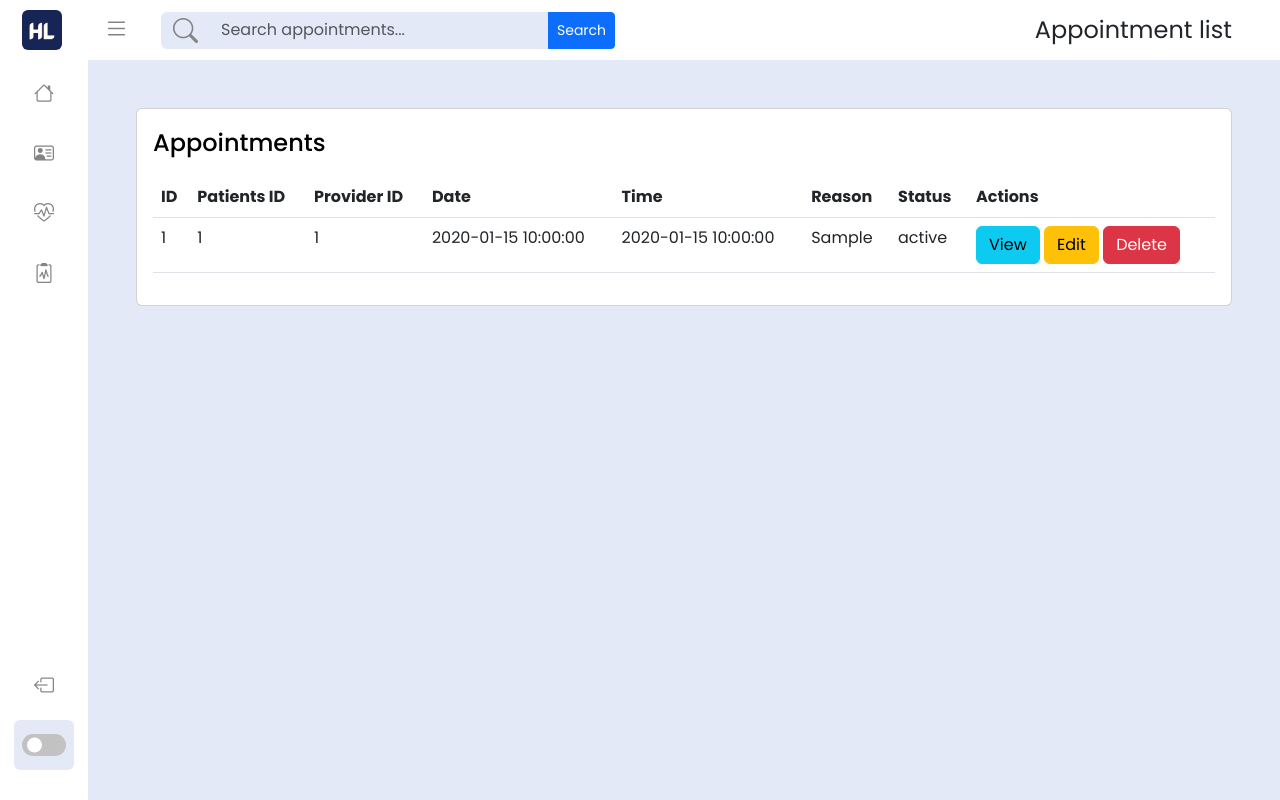
After one commit to kainah07/Healthy_life_clinic, a PHP site: page /list_appointment.php in a window 1280 px wide. The commit adds this page. Run offline with PHP 8.4, Linux system fonts and the light colour scheme; tables that the repository leaves empty or names only in its code hold one stand-in row (values such as "Sample post"); some web fonts are replaced.

Commit message:
feat: display appointments and implement search for appointments

```diff
--- /dev/null
+++ b/list_appointment.php
@@ -0,0 +1,166 @@
+<?php
+include 'config.php';
+include 'queries.php'
+?>
+
+<!DOCTYPE html>
+<html lang="en">
+  <head>
+    <meta charset="UTF-8">
+    <meta name="viewport" content="width=device-width, initial-scale=1.0">
+    <title>Appointment</title>
+    <link href="https://cdn.jsdelivr.net/npm/bootstrap@5.3.0/dist/css/bootstrap.min.css" rel="stylesheet">
+    <link rel="stylesheet" href="css/admin_dashboard.css">
+
+    <!-- Bootstrap Icons -->
+    <link href="https://cdn.jsdelivr.net/npm/bootstrap-icons@1.11.3/font/bootstrap-icons.css" rel="stylesheet">
+  </head>
+  <body>
+
+  <nav class="sidebar close">
+      <header>
+        <a href="" class="image-text ps-3 nav-link">
+          <span class="image">
+            <img src="images/logo (1).png" alt="logo">
+          </span>
+          <div class="text header-text">
+            <span class="name">Healthy Life </span>
+            <span class="clinic">Clinic</span>
+          </div>
+        </a>
+      </header>
+
+      <div class="menu-bar">
+        <div class="menu mt-2">
+          <ul class="menu-links ">
+            <li class="nav-link">
+              <a href="admin_dashboard.php">
+                <i class="bi bi-house icon"></i>
+                <span class="text nav-text">Dashboard</span>
+              </a>
+            </li>
+
+            <li class="nav-link">
+              <a href="manage_patients.php">
+                <i class="bi bi-person-vcard icon"></i>
+                <span class="text nav-text">Patients</span>
+              </a>
+            </li>
+
+            <li class="nav-link">
+              <a href="manage_providers.php">
+                <i class="bi bi-heart-pulse icon"></i>
+                <span class="text nav-text">Providers</span>
+              </a>
+            </li>
+
+            <li class="nav-link">
+              <a href="list_appointment.php">
+                <i class="bi bi-clipboard2-pulse icon"></i>
+                <span class="text nav-text">Appointments</span>
+              </a>
+            </li>
+
+          </ul>
+        </div>
+
+        <div class="bottom-content">
+          <li class="">
+            <a href="">
+              <i class="bi bi-box-arrow-left icon"></i>
+              <span class="text nav-text">Logout</span>
+            </a>
+          </li>
+
+          <li class="mode">
+            <div class="moon-sun">
+              <i class="bi bi-moon icon moon"></i>
+              <i class="bi bi-sun icon sun"></i>
+            </div>
+            <span class="mode-text text">Dark Mode</span>
+            <div class="toggle-switch">
+              <span class="switch"></span>
+            </div>
+          </li>
+        </div>
+      </div>
+    </nav>
+
+    <main>
+      <div class="dashboard-top-nav">
+        <div class="d-flex align-items-center">
+          <i class="bi bi-list mx-3 toggle"></i>
+         <form action="" method="GET" class="d-flex" role="search">
+          <div class="input-group m-3">
+            <i class="bi bi-search input-group-text search-icon"></i>
+            <input class="form-control" type="search" name="search" id="search"
+                placeholder="Search appointments..." aria-label="Search"
+                value="<?php echo isset($_GET['search']) ? htmlspecialchars($_GET['search']) : ''; ?>">
+            <button class="btn btn-primary btn-sm">Search</button>
+          </div>
+        </form>
+
+        </div>
+        <div class="me-5">
+          <p class="mt-3 fs-4">Appointment list</p>
+        </div>
+
+      </div>
+
+      <section class= "container-fluid my-5 px-5">
+        <div class="card p-3 appointments-con">
+          <p class="fs-4 fw-medium">Appointments</p>
+          <div class="table-responsive">
+            <table class="table">
+              <thead>
+                <th>ID</th>
+                <th>Patients ID</th>
+                <th>Provider ID</th>
+                <th>Date</th>
+                <th>Time</th>
+                <th>Reason</th>
+                <th>Status</th>
+                <th>Actions</th>
+              </thead>
+              <?php
+                if (mysqli_num_rows($result_patients) > 0) {
+                  // Show the data in the table
+                  while ($row = mysqli_fetch_assoc($result_appointments)) {
+                    echo "<tr>";
+                    echo "<td>" . htmlspecialchars($row['appointment_id']) . "</td>";
+                    echo "<td>" . htmlspecialchars($row['patient_id']) . "</td>";
+                    echo "<td>" . htmlspecialchars($row['provider_id']) . "</td>";
+                    echo "<td>" . htmlspecialchars($row['appointment_date']) . "</td>";
+                    echo "<td>" . htmlspecialchars($row['appointment_time']) . "</td>";
+                    echo "<td>" . htmlspecialchars($row['reason']) . "</td>";
+                    echo "<td>" . htmlspecialchars($row['status']) . "</td>";
+                    echo "<td>
+                            <a class='btn btn-info mb-lg-0 mb-2' href='view_appointment.php?id=" . htmlspecialchars($row['appointment_id']) . "'>View</a>
+                            <a class='btn btn-warning mb-lg-0 mb-2' href='edit_appointment.php?id=" . htmlspecialchars($row['appointment_id']) . "'>Edit</a>
+                            <a class='btn btn-danger mb-lg-0 mb-2' href='delete_appointment.php?id=" . htmlspecialchars($row['appointment_id']) . "'>Delete</a>
+                          </td>";
+                    echo "</tr>";
+                  }
+                  mysqli_free_result($result_appointments);
+                } else {
+                  echo '<tr>
+                          <td colspan="8" class="text-center text-danger">No patients found.</td>
+                        </tr>';
+                }
+              ?>
+            </table>
+          </div>
+
+        </div>
+      </section>
+    </main>
+
+    <script src="https://cdn.jsdelivr.net/npm/bootstrap@5.3.7/dist/js/bootstrap.bundle.min.js" integrity="sha384-ndDqU0Gzau9qJ1lfW4pNLlhNTkCfHzAVBReH9diLvGRem5+R9g2FzA8ZGN954O5Q" crossorigin="anonymous"></script>
+    <script src="components/admin_dashboard.js"></script>
+
+  </body>
+</html>
+
+<?php
+mysqli_close($conn);
+?>
--- a/queries.php
+++ b/queries.php
@@ -131,4 +131,30 @@ if (!$result_providers) {
     die("Error fetching providers: " . mysqli_error($conn));
 }
 
+// Appointments search
+$search_appointments = isset($_GET['search']) ? mysqli_real_escape_string($conn, $_GET['search']) : "";
+$query_appointments = "
+    SELECT a.*,
+           p.first_name AS patient_first_name, p.last_name AS patient_last_name,
+           pr.first_name AS provider_first_name, pr.last_name AS provider_last_name
+    FROM appointments a
+    JOIN patients p ON a.patient_id = p.patient_id
+    JOIN providers pr ON a.provider_id = pr.provider_id
+";
+
+if (!empty($search_appointments)) {
+    $query_appointments .= " WHERE a.reason LIKE '%$search_appointments%'
+                          OR a.appointment_id LIKE '%$search_appointments%'
+                          OR p.first_name LIKE '%$search_appointments%'
+                          OR p.last_name LIKE '%$search_appointments%'
+                          OR pr.first_name LIKE '%$search_appointments%'
+                          OR pr.last_name LIKE '%$search_appointments%'";
+}
+
+$result_appointments = mysqli_query($conn, $query_appointments);
+
+if (!$result_appointments) {
+    echo "Error fetching appointments: " . mysqli_error($conn);
+    exit;
+}
 ?>
```
Also changed, not shown: list_appointement.php (deleted, +0 -11 lines).
